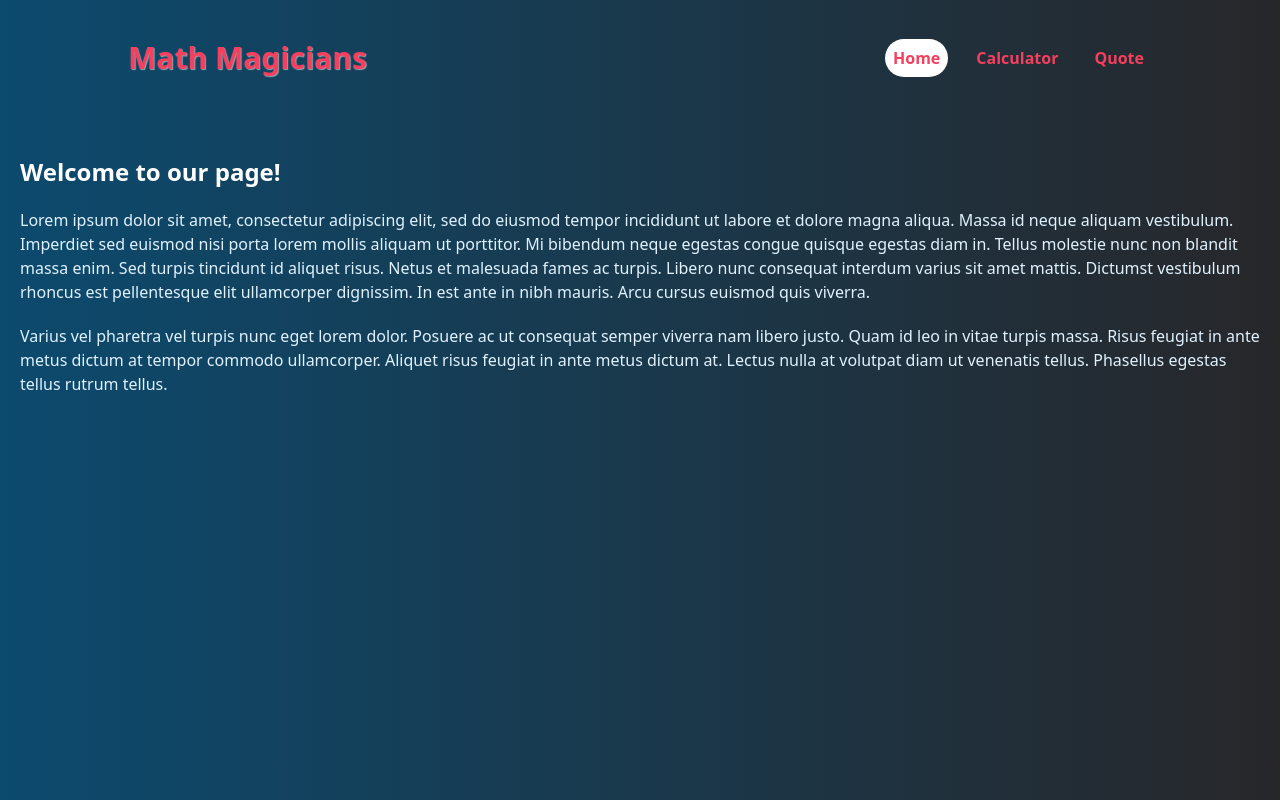
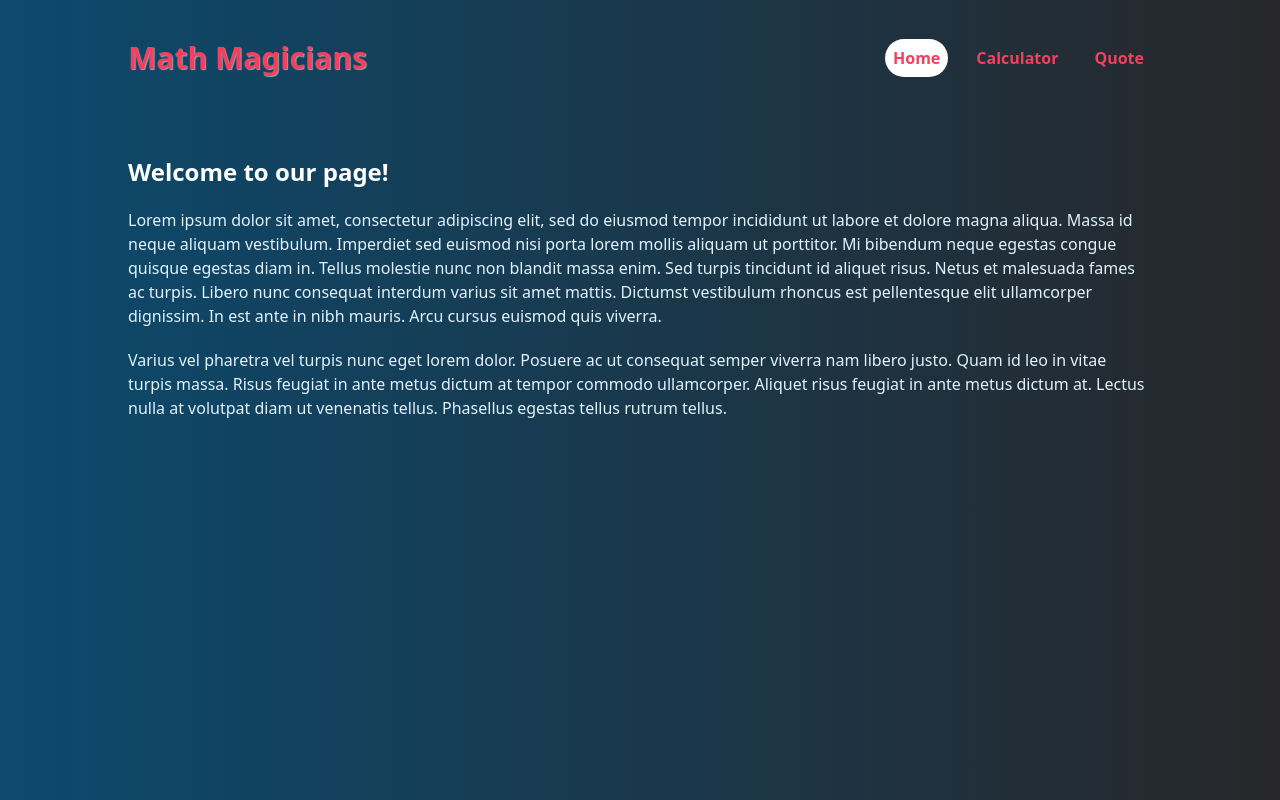
Before and after one commit to rskinnerc/math-magicians, a React (Create React App) app: page / in a window 1280 px wide. Built offline with nearby package versions, Linux system fonts and the light colour scheme.

Commit message:
Add responsiveness to home page

```diff
--- a/src/pages/Home.js
+++ b/src/pages/Home.js
@@ -1,5 +1,5 @@
 const Home = () => (
-  <div className="p-5">
+  <div className="p-5 lg:w-4/5 lg:mx-auto lg:p-0 lg:mt-10">
     <h1 className="text-white text-2xl font-semibold my-5">Welcome to our page!</h1>
     <p className="text-sky-100 mb-5">
       Lorem ipsum dolor sit amet, consectetur adipiscing elit, sed do eiusmod
```
